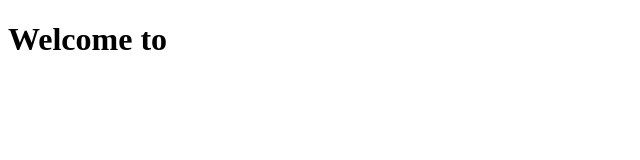
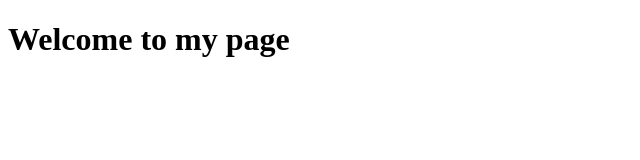
Before and after one commit to karthiksevenlive/Mywebsite, a plain HTML site: page index.html in a window 1280 px wide. Shown: the whole page, without its empty margins (0-640 px from the left). Drawn offline with Linux system fonts and the light colour scheme.

Commit message:
content modified

```diff
--- a/index.html
+++ b/index.html
@@ -4,7 +4,7 @@
 <title>My Webpage</title>
 
 
-   <h1>Welcome to</h1>
+   <h1>Welcome to my page</h1>
 
 
 </body>
```
